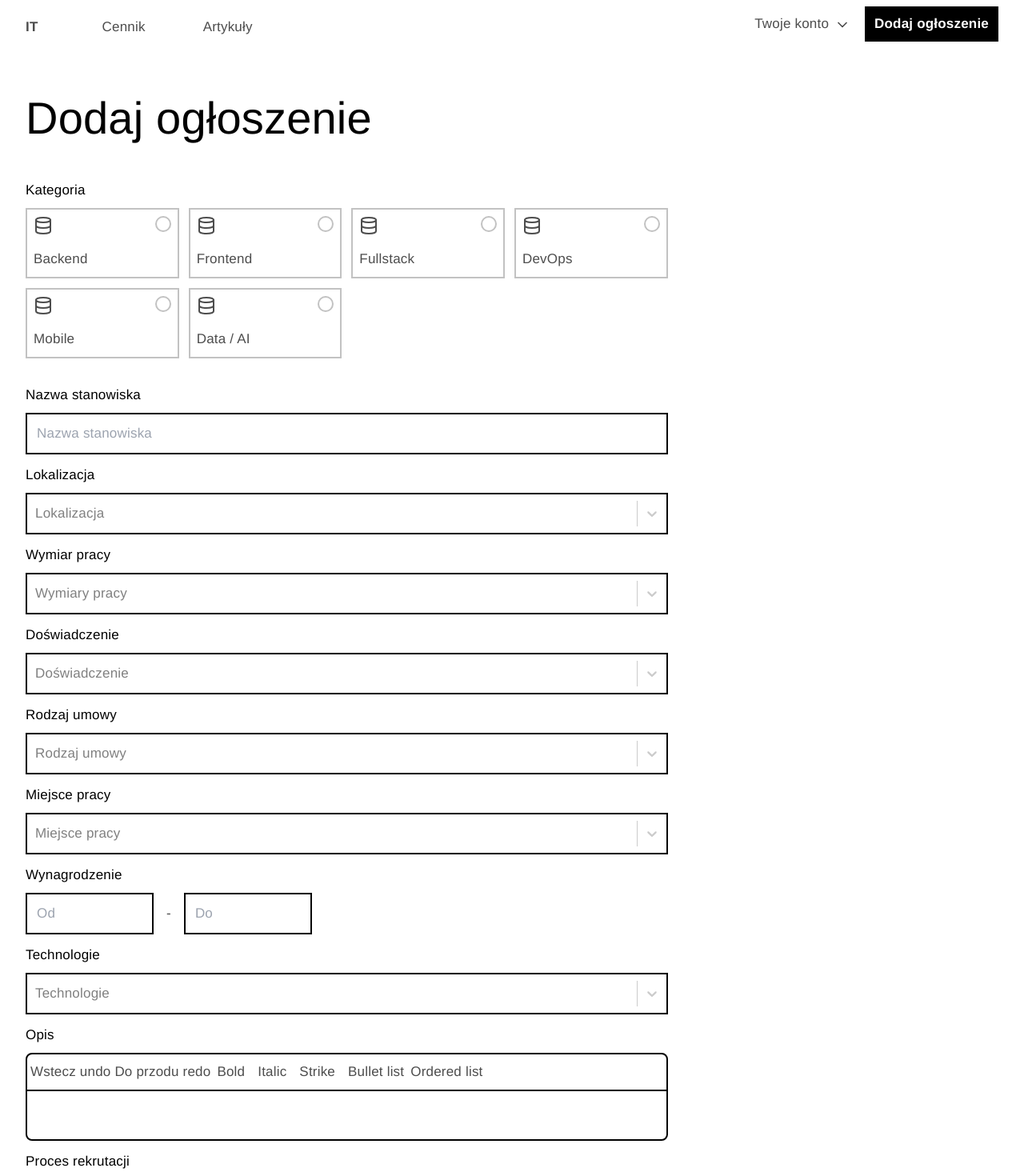
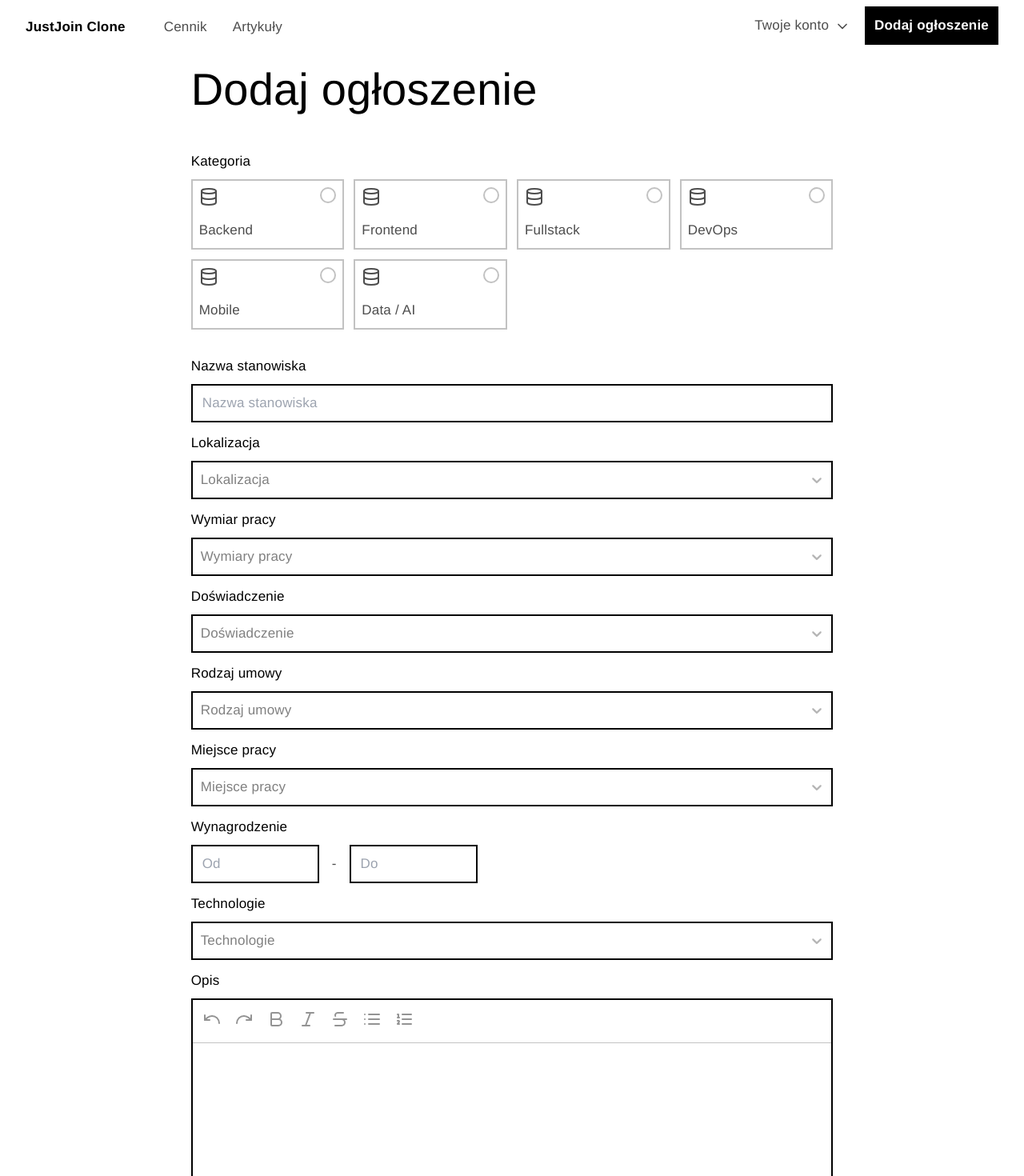
Before and after one commit to damiankomonski/nextjs-itjobs, a Next.js app: page /add-ad/1 in a window 1280 px wide. Shown: the top 1470 px of the page at 80% size. Built offline with nearby package versions, Linux system fonts and the light colour scheme.

Commit message:
add announcement changes

```diff
--- a/src/app/add-ad/1/page.tsx
+++ b/src/app/add-ad/1/page.tsx
@@ -1,35 +1,18 @@
 "use client"
 
-import Link from "next/link";
-import { useEffect, useState } from "react";
-import Select from "react-select";
-
+import { useState } from "react";
 import Header from "@/components/Header";
-import { Input } from "@/components/ui/input";
-import { Checkbox } from "@/components/ui/checkbox"
-import {
-    Field,
-    FieldDescription,
-    FieldGroup,
-    FieldLabel,
-    FieldLegend,
-    FieldSet,
-} from "@/components/ui/field"
 import Tiptap from "@/components/Tiptap";
-  import {
-    Tabs,
-    TabsContent,
-    TabsList,
-    TabsTrigger,
-  } from "@/components/ui/tabs";
-import { Database } from "lucide-react";
+import { Database, Plus } from "lucide-react";
 import { cn } from "@/lib/utils";
-// import Tiptap from "@/components/Tiptap";
+import Select from 'react-select';
 
 type select_option = {
     value: string,
     label: string
 }
+
+// Dodać
 
 export default function AddAd1(){
     const cities: select_option[] = [
@@ -96,11 +79,11 @@ export default function AddAd1(){
                 <section>
                     <div className="container">
                         <div className="grid grid-cols-12 gap-x-6">
-                            <div className="col-span-full lg:col-span-8 mb-4">
+                            <div className="col-span-full lg:col-span-8 lg:col-start-3 mb-4">
                                 <h1 className="h2 mt-4">Dodaj ogłoszenie</h1>
                             </div>
 
-                            <div className="col-span-full lg:col-span-8">
+                            <div className="col-span-full lg:col-span-8 lg:col-start-3">
                                 <form action="">
                                     <div className="mb-4">
                                         <p className="w-full mb-2 block text-black">Kategoria</p>
@@ -150,17 +133,15 @@ export default function AddAd1(){
                                     </div>
 
                                     <div className="mb-3">
-                                        {/* <h2 className="h5">Dane</h2> */}
-
                                         <div className="mb-3">
                                             <label className="w-full mb-2 block text-black">Nazwa stanowiska</label>
-                                            <input type="text" className="w-full border border-2 border-black py-[.625rem] px-3 focus:outline-none focus:border-black" placeholder="Nazwa stanowiska" onChange={() => {}} />
+                                            <input type="text" className="w-full border border-2 border-black py-2 px-3 focus:outline-none focus:border-black" placeholder="Nazwa stanowiska" onChange={() => {}} />
                                         </div>
 
                                         <div className="mb-3">
                                             <label className="w-full mb-2 block text-black">Lokalizacja</label>
                                             <Select
-                                                className="focus:outline-none focus:border-black"
+                                                className="react-select-height focus:outline-none focus:border-black"
                                                 classNamePrefix="select"
                                                 isMulti
                                                 isClearable
@@ -182,21 +163,6 @@ export default function AddAd1(){
                                                 name="wymiar_pracy"
                                                 options={wymiar_pracy_options}
                                             />
-{/*
-                                            <RadioGroup defaultValue="option-one">
-                                                <div className="flex items-center gap-3">
-                                                    <RadioGroupItem value="pelny-etat" id="pelny-etat" />
-                                                    <Label htmlFor="pelny-etat" className="text-base">Pełny etat</Label>
-                                                </div>
-                                                <div className="flex items-center gap-3">
-                                                    <RadioGroupItem value="pol-etatu" id="pol-etatu" />
-                                                    <Label htmlFor="pol-etatu" className="text-base">Pół etatu</Label>
-                                                </div>
-                                                <div className="flex items-center gap-3">
-                                                    <RadioGroupItem value="freelance" id="freelance" />
-                                                    <Label htmlFor="freelance" className="text-base">Freelance</Label>
-                                                </div>
-                                            </RadioGroup> */}
                                         </div>
 
                                         <div className="mb-3">
@@ -225,22 +191,6 @@ export default function AddAd1(){
                                                 name="rodzaj_umowy"
                                                 options={rodzaj_umowy_options}
                                             />
-                                            {/* <FieldGroup className="gap-3">
-                                                <Field orientation="horizontal">
-                                                    <Checkbox id="umowa-o-prace" name="umowa-o-prace" />
-                                                    <FieldLabel htmlFor="umowa-o-prace" className="font-normal">Umowa o pracę</FieldLabel>
-                                                </Field>
-
-                                                <Field orientation="horizontal">
-                                                    <Checkbox id="b2b" name="b2b" />
-                                                    <FieldLabel htmlFor="b2b" className="font-normal">B2B</FieldLabel>
-                                                </Field>
-
-                                                <Field orientation="horizontal">
-                                                    <Checkbox id="umowa-zlecenie" name="umowa-zlecenie" />
-                                                    <FieldLabel htmlFor="umowa-zlecenie" className="font-normal">Umowa zlecenie</FieldLabel>
-                                                </Field>
-                                            </FieldGroup> */}
                                         </div>
 
                                         <div className="mb-3">
@@ -259,9 +209,9 @@ export default function AddAd1(){
 
                                         <div className="mb-3">
                                             <label className="w-full mb-2 block text-black">Wynagrodzenie</label>
-                                            <input type="text" className="border border-2 border-black py-[.625rem] px-3 focus:outline-none focus:border-black w-40" placeholder="Od" onChange={() => {}} />
+                                            <input type="text" className="border border-2 border-black py-2 px-3 focus:outline-none focus:border-black w-40" placeholder="Od" onChange={() => {}} />
                                             <span className="inline-block px-4">-</span>
-                                            <input type="text" className="border border-2 border-black py-[.625rem] px-3 focus:outline-none focus:border-black w-40" placeholder="Do" onChange={() => {}} />
+                                            <input type="text" className="border border-2 border-black py-2 px-3 focus:outline-none focus:border-black w-40" placeholder="Do" onChange={() => {}} />
                                         </div>
 
                                         <div className="mb-3">
@@ -290,7 +240,7 @@ export default function AddAd1(){
                                                     <input
                                                         key={index}
                                                         type="text"
-                                                        className="w-full border border-2 border-black py-[.625rem] px-3 focus:outline-none focus:border-black"
+                                                        className="w-full border border-2 border-black py-2 px-3 focus:outline-none focus:border-black"
                                                         placeholder={`Krok ${index + 1}`}
                                                         value={step}
                                                         onChange={(e) =>
@@ -302,14 +252,15 @@ export default function AddAd1(){
                                             <button
                                                 type="button"
                                                 onClick={handleAddRecruitmentStep}
-                                                className="mt-2 inline-flex items-center px-4 py-2 border border-black text-sm font-medium bg-white hover:bg-gray-100 transition-colors"
+                                                className="mt-4 font-bold text-black flex items-center"
                                             >
+                                                <Plus className="mr-2" />
                                                 Dodaj kolejny krok
                                             </button>
                                         </div>
                                     </div>
 
-                                    <div className="mt-8">
+                                    <div className="my-8">
                                         <button type="submit" className="btn btn-primary">Dodaj ogłoszenie</button>
                                     </div>
                                 </form>
--- a/src/app/globals.scss
+++ b/src/app/globals.scss
@@ -57,7 +57,7 @@ p{
 }
 
 // List
-ul{
+ul.list-1{
   margin-bottom: 16px;
 
   li{
@@ -111,7 +111,7 @@ ul{
   margin-top: 8px;
 
   li{
-    margin-bottom: 24px;
+    margin-bottom: 16px;
   }
 
   li:before{
@@ -123,7 +123,8 @@ ul{
 .btn{
   display: inline-block;
   text-align: center;
-  padding: 8px 12px;
+  padding: 10px 12px;
+  min-width: 128px;
   // border-radius: 12px;
 
   img{
@@ -147,7 +148,6 @@ ul{
     border: 2px solid #000;
     color: #000;
     // font-weight: 700;
-    border-radius: 8px;
     background: none;
   }
 }
@@ -173,7 +173,19 @@ ul{
 }
 
 .css-hlgwow{
-  padding: 6px 8px !important;
+  padding: 4px 8px !important;
+}
+
+.select__control .select__indicators .select__indicator-separator{
+  display: none;
+}
+
+.select__control .select__indicator svg{
+  color: #b6b6b6;
+}
+
+.select__menu{
+  border-radius: 0 !important;
 }
 
 
@@ -414,3 +426,17 @@ input[type="radio"]:checked:before {
     margin: 2rem 0;
   }
 }
+
+.tiptap-menu{
+  button{
+    > svg{
+      color: #939393;
+    }
+  }
+
+  .is-active{
+    > svg{
+      color: #000;
+    }
+  }
+}
--- a/src/app/my-profile/page.tsx
+++ b/src/app/my-profile/page.tsx
@@ -80,7 +80,7 @@ export default function MyProfile(){
                                 <form action="">
                                     <div className="mb-3">
                                         <label className="w-full mb-2 block text-black">Nazwa firmy</label>
-                                        <input type="text" className="w-full border border-2 border-black py-[.625rem] px-3 focus:outline-none focus:border-black" placeholder="" value="Allegro" onChange={() => {}} />
+                                        <input type="text" className="w-full border border-2 border-black py-2 px-3 focus:outline-none focus:border-black" placeholder="" value="Allegro" onChange={() => {}} />
                                     </div>
                                     <div className="mb-3">
                                         <label className="w-full mb-2 block text-black">Miejscowość</label>
--- a/src/components/Header.tsx
+++ b/src/components/Header.tsx
@@ -13,14 +13,14 @@ import {ChevronDown} from "lucide-react";
 
 export default function Header() {
   return (
-    <header className="py-2 mb-6">
+    <header className="py-2">
         <div className="container grid grid-cols-12 gap-x-6">
             <div className="col-span-6 lg:col-span-8">
-                <Link href="/" className="mt-3 inline-block me-8 font-semibold">IT</Link>
+                <Link href="/" className="mt-3 inline-block me-8 font-semibold text-black">JustJoin Clone</Link>
                 <nav className="inline-block mt-3">
                   <ul>
-                    <li className="inline-block before:hidden"><Link href="/faq" className="mx-6">Cennik</Link></li>
-                    <li className="inline-block before:hidden"><Link href="/faq" className="mx-6">Artykuły</Link></li>
+                    <li className="inline-block before:hidden pl-0"><Link href="/faq" className="mx-4">Cennik</Link></li>
+                    <li className="inline-block before:hidden pl-0"><Link href="/faq" className="mx-4">Artykuły</Link></li>
                   </ul>
                 </nav>
             </div>
--- /dev/null
+++ b/src/components/MenuBarState.ts
@@ -0,0 +1,28 @@
+import type { Editor } from '@tiptap/core'
+import type { EditorStateSnapshot } from '@tiptap/react'
+
+/**
+ * State selector for the MenuBar component.
+ * Extracts the relevant editor state for rendering menu buttons.
+ */
+export function menuBarStateSelector(ctx: EditorStateSnapshot<Editor>) {
+  return {
+    // Text formatting
+    isBold: ctx.editor.isActive('bold') ?? false,
+    canBold: ctx.editor.can().chain().toggleBold().run() ?? false,
+    isItalic: ctx.editor.isActive('italic') ?? false,
+    canItalic: ctx.editor.can().chain().toggleItalic().run() ?? false,
+    isStrike: ctx.editor.isActive('strike') ?? false,
+    canStrike: ctx.editor.can().chain().toggleStrike().run() ?? false,
+
+    // Lists and blocks
+    isBulletList: ctx.editor.isActive('bulletList') ?? false,
+    isOrderedList: ctx.editor.isActive('orderedList') ?? false,
+
+    // History
+    canUndo: ctx.editor.can().chain().undo().run() ?? false,
+    canRedo: ctx.editor.can().chain().redo().run() ?? false,
+  }
+}
+
+export type MenuBarState = ReturnType<typeof menuBarStateSelector>
--- a/src/components/Tiptap.tsx
+++ b/src/components/Tiptap.tsx
@@ -1,62 +1,76 @@
+'use client'
 // https://codesandbox.io/p/sandbox/tiptap-react-ts-simple-text-editor-hcyp3l?file=%2Fsrc%2FSimpleEditor.tsx%3A20%2C33
-// import './styles.scss'
+// https://tiptap.dev/docs/examples/basics/default-text-editor
 
-import { EditorContent, useEditor } from '@tiptap/react'
+import { EditorContent, useEditor, useEditorState } from '@tiptap/react'
 import StarterKit from '@tiptap/starter-kit'
 import React from 'react'
 import type { Editor } from '@tiptap/core'
+import { Bold, Italic, Strikethrough, List, ListOrdered, Undo, Redo } from 'lucide-react'
+import { menuBarStateSelector } from './MenuBarState'
 
-const MenuBar = ({ editor }: {editor: Editor | null}) => {
-  if (!editor) {
-    return null
-  }
+const MenuBar = ({ editor }: {editor: Editor}) => {
+  const editorState = useEditorState({
+    editor,
+    selector: menuBarStateSelector,
+  })
 
   return (
-    <div className="control-group py-2 px-1 border-b-2 border-black">
+    <div className="control-group tiptap-menu pt-3 pb-2 px-1 border-b border-grey-500">
       <div className="button-group">
-        {/* <button
+        <button
           type="button"
-          onClick={() => editor.chain().focus().setParagraph().run()}
-          className={editor.isActive('paragraph') ? 'is-active' : ''}
+          onClick={() => editor.chain().focus().undo().run()}
+          className='mx-2'
+          disabled={!editorState.canUndo}
         >
-          Paragraph
-        </button> */}
-        Wstecz undo
-        Do przodu redo
+          <Undo className="tiptap-btn" />
+        </button>
+        <button
+          type="button"
+          onClick={() => editor.chain().focus().redo().run()}
+          className='mx-2'
+          disabled={!editorState.canRedo}
+        >
+          <Redo className="tiptap-btn" />
+        </button>
         <button
           type="button"
           onClick={() => editor.chain().focus().toggleBold().run()}
-          className={editor.isActive('bold') ? 'is-active mx-2' : 'mx-2'}
+          className={editorState.isBold ? 'is-active mx-2' : 'mx-2'}
+          disabled={!editorState.canBold}
         >
-          Bold
+          <Bold className="tiptap-btn" />
         </button>
         <button
           type="button"
           onClick={() => editor.chain().focus().toggleItalic().run()}
-          className={editor.isActive('italic') ? 'is-active mx-2' : 'mx-2'}
+          className={editorState.isItalic ? 'is-active mx-2' : 'mx-2'}
+          disabled={!editorState.canItalic}
         >
-          Italic
+          <Italic className="tiptap-btn" />
         </button>
         <button
           type="button"
           onClick={() => editor.chain().focus().toggleStrike().run()}
-          className={editor.isActive('strike') ? 'is-active mx-2' : 'mx-2'}
+          className={editorState.isStrike ? 'is-active mx-2' : 'mx-2'}
+          disabled={!editorState.canStrike}
         >
-          Strike
+          <Strikethrough className="tiptap-btn" />
         </button>
         <button
           type="button"
           onClick={() => editor.chain().focus().toggleBulletList().run()}
-          className={editor.isActive('bulletList') ? 'is-active mx-2' : 'mx-2'}
+          className={editorState.isBulletList ? 'is-active mx-2' : 'mx-2'}
         >
-          Bullet list
+          <List />
         </button>
         <button
           type="button"
-          onClick={() => editor.chain().focus().toggleBulletList().run()}
-          className={editor.isActive('bulletList') ? 'is-active' : ''}
+          onClick={() => editor.chain().focus().toggleOrderedList().run()}
+          className={editorState.isOrderedList ? 'is-active mx-2' : 'mx-2'}
         >
-          Ordered list
+          <ListOrdered />
         </button>
       </div>
     </div>
@@ -66,21 +80,23 @@ const MenuBar = ({ editor }: {editor: Editor | null}) => {
 export default () => {
   const editor = useEditor({
     extensions: [
-      StarterKit.configure({
-        undoRedo: false
-      })
+      StarterKit
     ],
     content: ``,
     immediatelyRender: false,
     editorProps: {
         attributes: {
-            class: 'p-3 max-h-[360px] overflow-scroll focus:outline-none',
+            class: 'p-3 h-[360px] overflow-scroll focus:outline-none',
         },
     },
   })
 
+  if (!editor) {
+    return null
+  }
+
   return (
-    <div className="border-2 border-black rounded-[8px]">
+    <div className="border-2 border-black">
       <MenuBar editor={editor} />
       <EditorContent editor={editor} />
     </div>
```
Also changed, not shown: src/app/page.tsx (+12 -12 lines), src/app/settings/page.tsx (+14 -14 lines).
